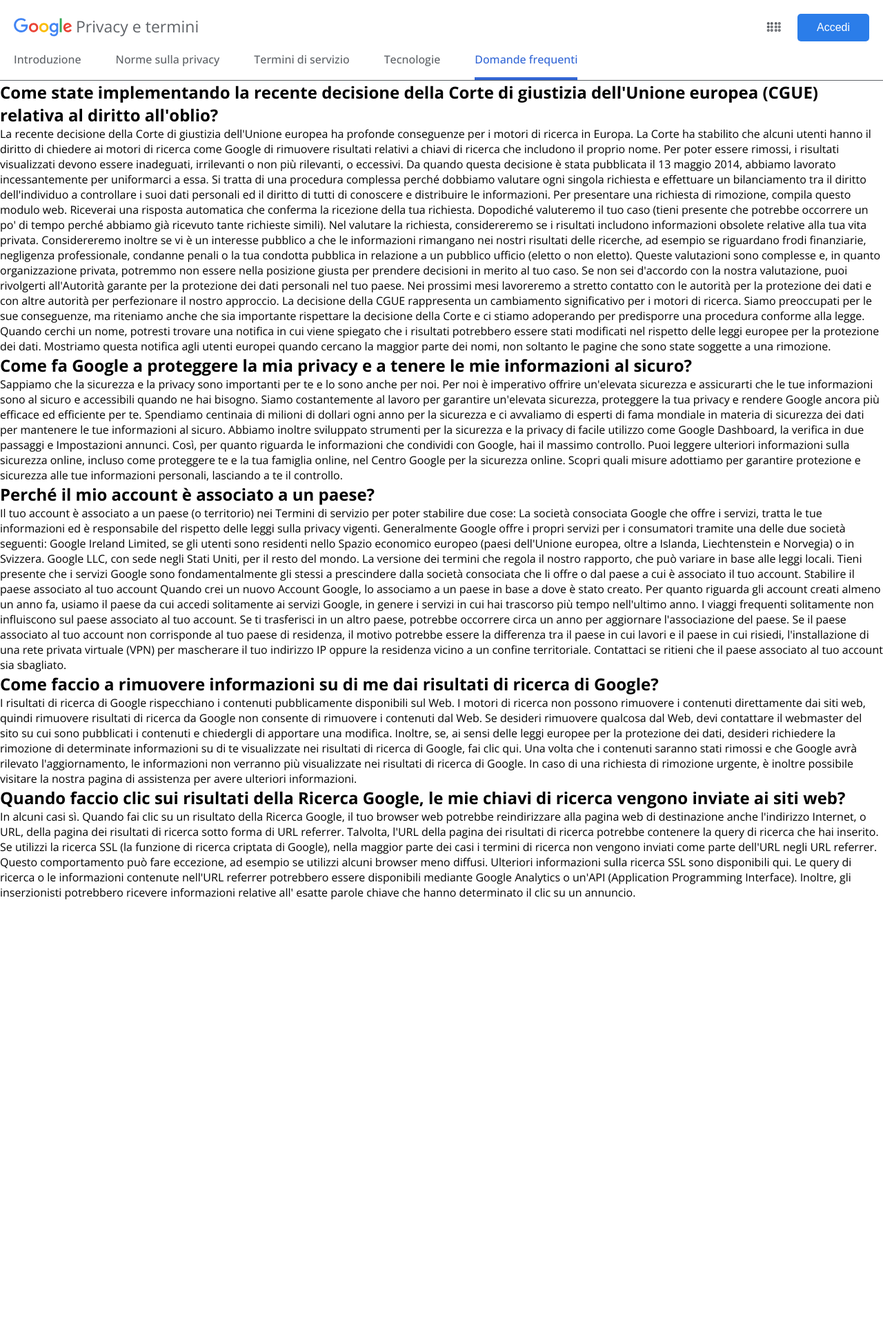
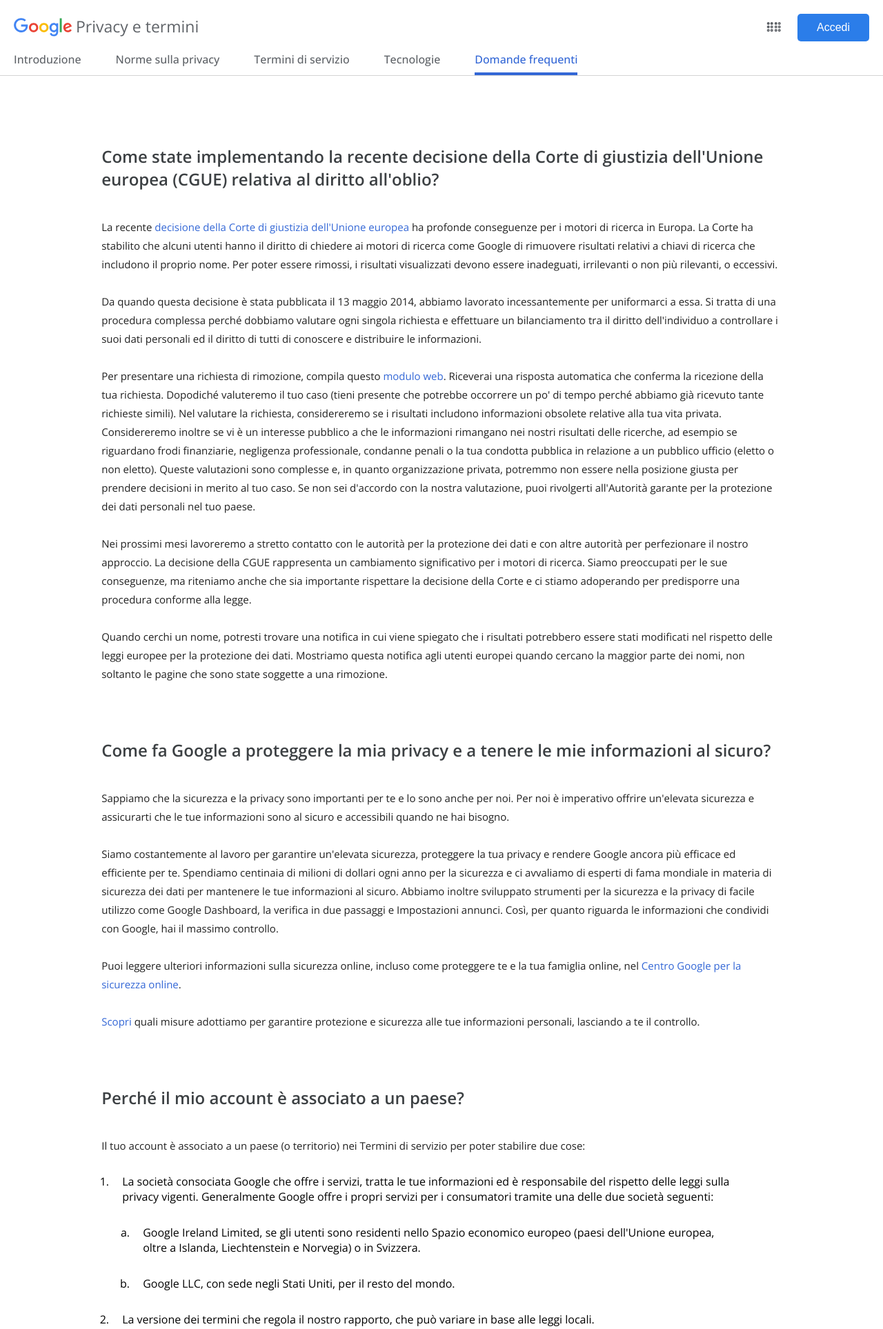
Before and after one commit to touros91/php-google-faq, a PHP site: page / in a window 1280 px wide. Shown: the top 1927 px of the page at 69% size. Before the commit the page ends 1304 px from the top, so only its background shows below. Run offline with PHP 8.4, Linux system fonts and the light colour scheme.

Commit message:
Aggiunto stile al main

```diff
--- a/index.php
+++ b/index.php
@@ -3,49 +3,57 @@
 $faq = [
     [
         "domanda" => "Come state implementando la recente decisione della Corte di giustizia dell'Unione europea (CGUE) relativa al diritto all'oblio?",
-        "risposta" => "La recente decisione della Corte di giustizia dell'Unione europea ha profonde conseguenze per i motori di ricerca in Europa. La Corte ha stabilito che alcuni utenti hanno il diritto di chiedere ai motori di ricerca come Google di rimuovere risultati relativi a chiavi di ricerca che includono il proprio nome. Per poter essere rimossi, i risultati visualizzati devono essere inadeguati, irrilevanti o non più rilevanti, o eccessivi.
-
+        "risposta" => "La recente <a href=''>decisione della Corte di giustizia dell'Unione europea</a> ha profonde conseguenze per i motori di ricerca in Europa. La Corte ha stabilito che alcuni utenti hanno il diritto di chiedere ai motori di ricerca come Google di rimuovere risultati relativi a chiavi di ricerca che includono il proprio nome. Per poter essere rimossi, i risultati visualizzati devono essere inadeguati, irrilevanti o non più rilevanti, o eccessivi.
+        <br><br>
         Da quando questa decisione è stata pubblicata il 13 maggio 2014, abbiamo lavorato incessantemente per uniformarci a essa. Si tratta di una procedura complessa perché dobbiamo valutare ogni singola richiesta e effettuare un bilanciamento tra il diritto dell'individuo a controllare i suoi dati personali ed il diritto di tutti di conoscere e distribuire le informazioni.
-
-        Per presentare una richiesta di rimozione, compila questo modulo web. Riceverai una risposta automatica che conferma la ricezione della tua richiesta. Dopodiché valuteremo il tuo caso (tieni presente che potrebbe occorrere un po' di tempo perché abbiamo già ricevuto tante richieste simili). Nel valutare la richiesta, considereremo se i risultati includono informazioni obsolete relative alla tua vita privata. Considereremo inoltre se vi è un interesse pubblico a che le informazioni rimangano nei nostri risultati delle ricerche, ad esempio se riguardano frodi finanziarie, negligenza professionale, condanne penali o la tua condotta pubblica in relazione a un pubblico ufficio (eletto o non eletto). Queste valutazioni sono complesse e, in quanto organizzazione privata, potremmo non essere nella posizione giusta per prendere decisioni in merito al tuo caso. Se non sei d'accordo con la nostra valutazione, puoi rivolgerti all'Autorità garante per la protezione dei dati personali nel tuo paese.
-
+        <br><br>
+        Per presentare una richiesta di rimozione, compila questo <a href=''>modulo web</a>. Riceverai una risposta automatica che conferma la ricezione della tua richiesta. Dopodiché valuteremo il tuo caso (tieni presente che potrebbe occorrere un po' di tempo perché abbiamo già ricevuto tante richieste simili). Nel valutare la richiesta, considereremo se i risultati includono informazioni obsolete relative alla tua vita privata. Considereremo inoltre se vi è un interesse pubblico a che le informazioni rimangano nei nostri risultati delle ricerche, ad esempio se riguardano frodi finanziarie, negligenza professionale, condanne penali o la tua condotta pubblica in relazione a un pubblico ufficio (eletto o non eletto). Queste valutazioni sono complesse e, in quanto organizzazione privata, potremmo non essere nella posizione giusta per prendere decisioni in merito al tuo caso. Se non sei d'accordo con la nostra valutazione, puoi rivolgerti all'Autorità garante per la protezione dei dati personali nel tuo paese.
+        <br><br>
         Nei prossimi mesi lavoreremo a stretto contatto con le autorità per la protezione dei dati e con altre autorità per perfezionare il nostro approccio. La decisione della CGUE rappresenta un cambiamento significativo per i motori di ricerca. Siamo preoccupati per le sue conseguenze, ma riteniamo anche che sia importante rispettare la decisione della Corte e ci stiamo adoperando per predisporre una procedura conforme alla legge.
-
+        <br><br>
         Quando cerchi un nome, potresti trovare una notifica in cui viene spiegato che i risultati potrebbero essere stati modificati nel rispetto delle leggi europee per la protezione dei dati. Mostriamo questa notifica agli utenti europei quando cercano la maggior parte dei nomi, non soltanto le pagine che sono state soggette a una rimozione."
     ],
     [
         "domanda" => "Come fa Google a proteggere la mia privacy e a tenere le mie informazioni al sicuro?",
         "risposta" => "Sappiamo che la sicurezza e la privacy sono importanti per te e lo sono anche per noi. Per noi è imperativo offrire un'elevata sicurezza e assicurarti che le tue informazioni sono al sicuro e accessibili quando ne hai bisogno.
-
+        <br><br>
         Siamo costantemente al lavoro per garantire un'elevata sicurezza, proteggere la tua privacy e rendere Google ancora più efficace ed efficiente per te. Spendiamo centinaia di milioni di dollari ogni anno per la sicurezza e ci avvaliamo di esperti di fama mondiale in materia di sicurezza dei dati per mantenere le tue informazioni al sicuro. Abbiamo inoltre sviluppato strumenti per la sicurezza e la privacy di facile utilizzo come Google Dashboard, la verifica in due passaggi e Impostazioni annunci. Così, per quanto riguarda le informazioni che condividi con Google, hai il massimo controllo.
-
-        Puoi leggere ulteriori informazioni sulla sicurezza online, incluso come proteggere te e la tua famiglia online, nel Centro Google per la sicurezza online.
-
-        Scopri quali misure adottiamo per garantire protezione e sicurezza alle tue informazioni personali, lasciando a te il controllo."
+        <br><br>
+        Puoi leggere ulteriori informazioni sulla sicurezza online, incluso come proteggere te e la tua famiglia online, nel <a href=''>Centro Google per la sicurezza online</a>.
+        <br><br>
+        <a href=''>Scopri</a> quali misure adottiamo per garantire protezione e sicurezza alle tue informazioni personali, lasciando a te il controllo."
     ],
     [
         "domanda" => "Perché il mio account è associato a un paese?",
         "risposta" => "Il tuo account è associato a un paese (o territorio) nei Termini di servizio per poter stabilire due cose:
-
-        La società consociata Google che offre i servizi, tratta le tue informazioni ed è responsabile del rispetto delle leggi sulla privacy vigenti. Generalmente Google offre i propri servizi per i consumatori tramite una delle due società seguenti:
-        Google Ireland Limited, se gli utenti sono residenti nello Spazio economico europeo (paesi dell'Unione europea, oltre a Islanda, Liechtenstein e Norvegia) o in Svizzera.
-        Google LLC, con sede negli Stati Uniti, per il resto del mondo.
-        La versione dei termini che regola il nostro rapporto, che può variare in base alle leggi locali.
+        <br><br>
+        <ol style='padding: 0 15px'>
+            <li style='padding: 0 15px'>La società consociata Google che offre i servizi, tratta le tue informazioni ed è responsabile del rispetto delle leggi sulla privacy vigenti. Generalmente Google offre i propri servizi per i consumatori tramite una delle due società seguenti:
+                <ol type='a' style='padding: 15px'>
+                    <li style='padding: 15px'>Google Ireland Limited, se gli utenti sono residenti nello Spazio economico europeo (paesi dell'Unione europea, oltre a Islanda, Liechtenstein e Norvegia) o in Svizzera.</li>
+                    <li style='padding: 15px'>Google LLC, con sede negli Stati Uniti, per il resto del mondo.</li>
+                </ol>
+            </li>
+            <li style='padding: 0 15px'>La versione dei termini che regola il nostro rapporto, che può variare in base alle leggi locali.</li>
+        </ol>
+        <br><br>
         Tieni presente che i servizi Google sono fondamentalmente gli stessi a prescindere dalla società consociata che li offre o dal paese a cui è associato il tuo account.
-        Stabilire il paese associato al tuo account
+        <br><br>
+        <h3>Stabilire il paese associato al tuo account</h3>
+        <br><br>
         Quando crei un nuovo Account Google, lo associamo a un paese in base a dove è stato creato. Per quanto riguarda gli account creati almeno un anno fa, usiamo il paese da cui accedi solitamente ai servizi Google, in genere i servizi in cui hai trascorso più tempo nell'ultimo anno.
-
+        <br><br>
         I viaggi frequenti solitamente non influiscono sul paese associato al tuo account. Se ti trasferisci in un altro paese, potrebbe occorrere circa un anno per aggiornare l'associazione del paese.
-
-        Se il paese associato al tuo account non corrisponde al tuo paese di residenza, il motivo potrebbe essere la differenza tra il paese in cui lavori e il paese in cui risiedi, l'installazione di una rete privata virtuale (VPN) per mascherare il tuo indirizzo IP oppure la residenza vicino a un confine territoriale. Contattaci se ritieni che il paese associato al tuo account sia sbagliato."
+        <br><br>
+        Se il paese associato al tuo account non corrisponde al tuo paese di residenza, il motivo potrebbe essere la differenza tra il paese in cui lavori e il paese in cui risiedi, l'installazione di una rete privata virtuale (VPN) per mascherare il tuo indirizzo IP oppure la residenza vicino a un confine territoriale. <a href=''>Contattaci <i class='fas fa-external-link-alt'></i></a> se ritieni che il paese associato al tuo account sia sbagliato."
     ],
     [
         "domanda" => "Come faccio a rimuovere informazioni su di me dai risultati di ricerca di Google?",
-        "risposta" => "I risultati di ricerca di Google rispecchiano i contenuti pubblicamente disponibili sul Web. I motori di ricerca non possono rimuovere i contenuti direttamente dai siti web, quindi rimuovere risultati di ricerca da Google non consente di rimuovere i contenuti dal Web. Se desideri rimuovere qualcosa dal Web, devi contattare il webmaster del sito su cui sono pubblicati i contenuti e chiedergli di apportare una modifica. Inoltre, se, ai sensi delle leggi europee per la protezione dei dati, desideri richiedere la rimozione di determinate informazioni su di te visualizzate nei risultati di ricerca di Google, fai clic qui. Una volta che i contenuti saranno stati rimossi e che Google avrà rilevato l'aggiornamento, le informazioni non verranno più visualizzate nei risultati di ricerca di Google. In caso di una richiesta di rimozione urgente, è inoltre possibile visitare la nostra pagina di assistenza per avere ulteriori informazioni."
+        "risposta" => "I risultati di ricerca di Google rispecchiano i contenuti pubblicamente disponibili sul Web. I motori di ricerca non possono rimuovere i contenuti direttamente dai siti web, quindi rimuovere risultati di ricerca da Google non consente di rimuovere i contenuti dal Web. Se desideri rimuovere qualcosa dal Web, devi <a href=''>contattare il webmaster</a> del sito su cui sono pubblicati i contenuti e chiedergli di apportare una modifica. Inoltre, se, ai sensi delle leggi europee per la protezione dei dati, desideri richiedere la rimozione di determinate informazioni su di te visualizzate nei risultati di ricerca di Google, <a href=''>fai clic qui</a>. Una volta che i contenuti saranno stati rimossi e che Google avrà rilevato l'aggiornamento, le informazioni non verranno più visualizzate nei risultati di ricerca di Google. In caso di una richiesta di rimozione urgente, è inoltre possibile <a href=''>visitare la nostra pagina di assistenza per avere ulteriori informazioni.</a>"
     ],
     [
         "domanda" => "Quando faccio clic sui risultati della Ricerca Google, le mie chiavi di ricerca vengono inviate ai siti web?",
-        "risposta" => "In alcuni casi sì. Quando fai clic su un risultato della Ricerca Google, il tuo browser web potrebbe reindirizzare alla pagina web di destinazione anche l'indirizzo Internet, o URL, della pagina dei risultati di ricerca sotto forma di URL referrer. Talvolta, l'URL della pagina dei risultati di ricerca potrebbe contenere la query di ricerca che hai inserito. Se utilizzi la ricerca SSL (la funzione di ricerca criptata di Google), nella maggior parte dei casi i termini di ricerca non vengono inviati come parte dell'URL negli URL referrer. Questo comportamento può fare eccezione, ad esempio se utilizzi alcuni browser meno diffusi. Ulteriori informazioni sulla ricerca SSL sono disponibili qui. Le query di ricerca o le informazioni contenute nell'URL referrer potrebbero essere disponibili mediante Google Analytics o un'API (Application Programming Interface). Inoltre, gli inserzionisti potrebbero ricevere informazioni relative all' esatte parole chiave che hanno determinato il clic su un annuncio."
+        "risposta" => "In alcuni casi sì. Quando fai clic su un risultato della Ricerca Google, il tuo browser web potrebbe reindirizzare alla pagina web di destinazione anche l'indirizzo Internet, o URL, della pagina dei risultati di ricerca sotto forma di <a href=''>URL referrer</a>. Talvolta, l'URL della pagina dei risultati di ricerca potrebbe contenere la query di ricerca che hai inserito. Se utilizzi la ricerca SSL (la funzione di ricerca criptata di Google), nella maggior parte dei casi i termini di ricerca non vengono inviati come parte dell'URL negli URL referrer. Questo comportamento può fare eccezione, ad esempio se utilizzi alcuni browser meno diffusi. Ulteriori informazioni sulla ricerca SSL sono disponibili <a href=''>qui</a>. Le query di ricerca o le informazioni contenute nell'URL referrer potrebbero essere disponibili mediante Google Analytics o un'API (Application Programming Interface). Inoltre, gli inserzionisti potrebbero ricevere informazioni relative all' esatte parole chiave che hanno determinato il clic su un annuncio."
     ]
 ];
 
@@ -67,6 +75,7 @@ $faq = [
     <title>Google Faq</title>
 </head>
 <body>
+    <!-- Header  -->
     <header>
         <section class="header-top">
             <div class="logo-title">
@@ -90,15 +99,18 @@ $faq = [
             </ul>
         </section>
     </header>
-
+    <!-- Main con codice PHP  -->
     <main>
-        <div>
-            <?php foreach($faq as $domande) { ?>
-                    <h2><?php echo $domande["domanda"]; ?></h2>
-                    <p><?php echo $domande["risposta"]; ?></p>
-            <?php } ?>
+        <div class="container-80">
+            <div>
+                <?php foreach($faq as $domande) { ?>
+                        <h2><?php echo $domande["domanda"]; ?></h2>
+                        <p><?php echo $domande["risposta"]; ?></p>
+                <?php } ?>
+            </div>
         </div>
     </main>
+    <!-- Footer  -->
     <footer></footer>
 </body>
 </html>
--- a/style/style.css
+++ b/style/style.css
@@ -14,7 +14,7 @@ body {
 header {
     padding: 20px 20px 0px 20px;
     color: #5F6368;
-    border-bottom: 1px solid #5F6368;
+    border-bottom: 1px solid lightgray;
 }
 
 /* header top  */
@@ -71,5 +71,39 @@ h1 {
 .header-bottom ul li:active, .header-bottom ul li:last-child{
     color: #3367D6;
     border-bottom: 4px solid #3367D6;
-    padding-bottom: 15px;
+    padding-bottom: 8px;
 }
+
+/* main  */
+
+.container-80 {
+    max-width: 77%;
+    margin: 0 auto;
+    padding: 100px 0 50px 0;
+}
+
+.container-80 h2{
+    color: #3C4043;
+    font-weight: 600;
+    margin-top: 80px;
+    margin-bottom: 40px;
+}
+.container-80 h2:first-child{
+    margin-top: 0px;
+}
+
+.container-80 p {
+    color: #212121;
+    font-size: 15px;
+    line-height: 1.8;
+}
+
+.container-80 p a {
+    text-decoration: none;
+    color: #3367D6;
+}
+
+.container-80 h3 {
+    color: #3C4043;
+    font-weight: 600;
+}
```
